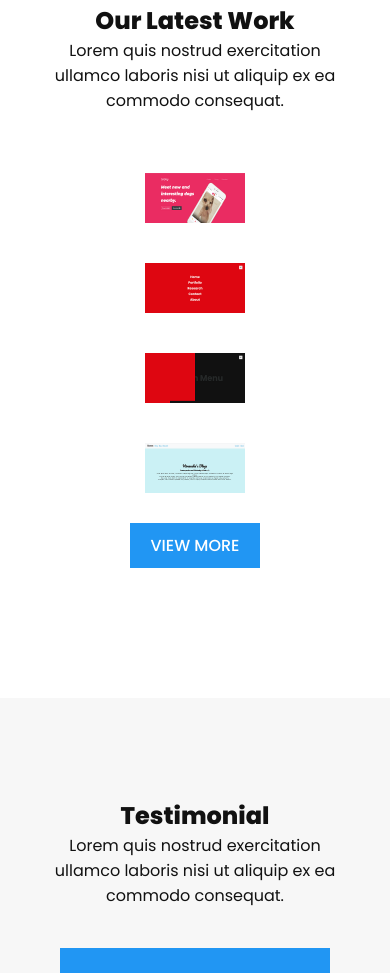
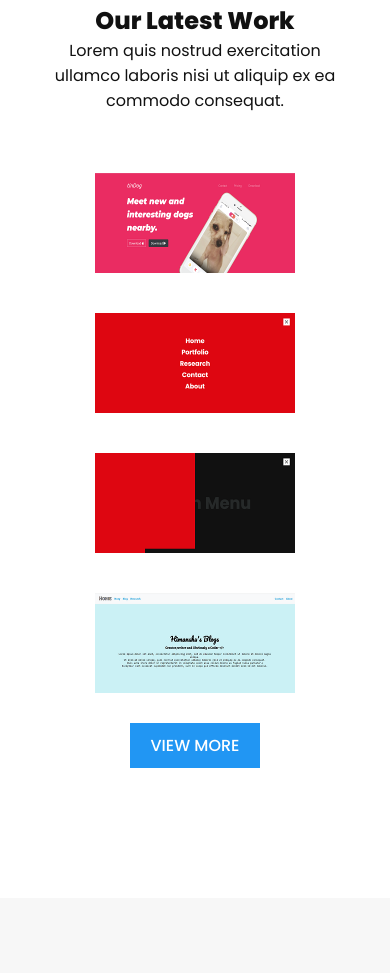
Before and after one commit to himanshyouyadav/MyWorkSite, a plain HTML site: page index.html in a window 390 px wide. Shown: the part 4618-5591 px from the top of the page. Drawn offline with Linux system fonts and the light colour scheme.

Commit message:
Update style.css

```diff
--- a/style.css
+++ b/style.css
@@ -455,7 +455,7 @@ header.sticky ul li a{
     display: block;
     margin-left: auto;
     margin-right: auto;
-    height: 50px;
-    width: 100px;
+    height: 100px;
+    width: 200px;
    }
 }
```
